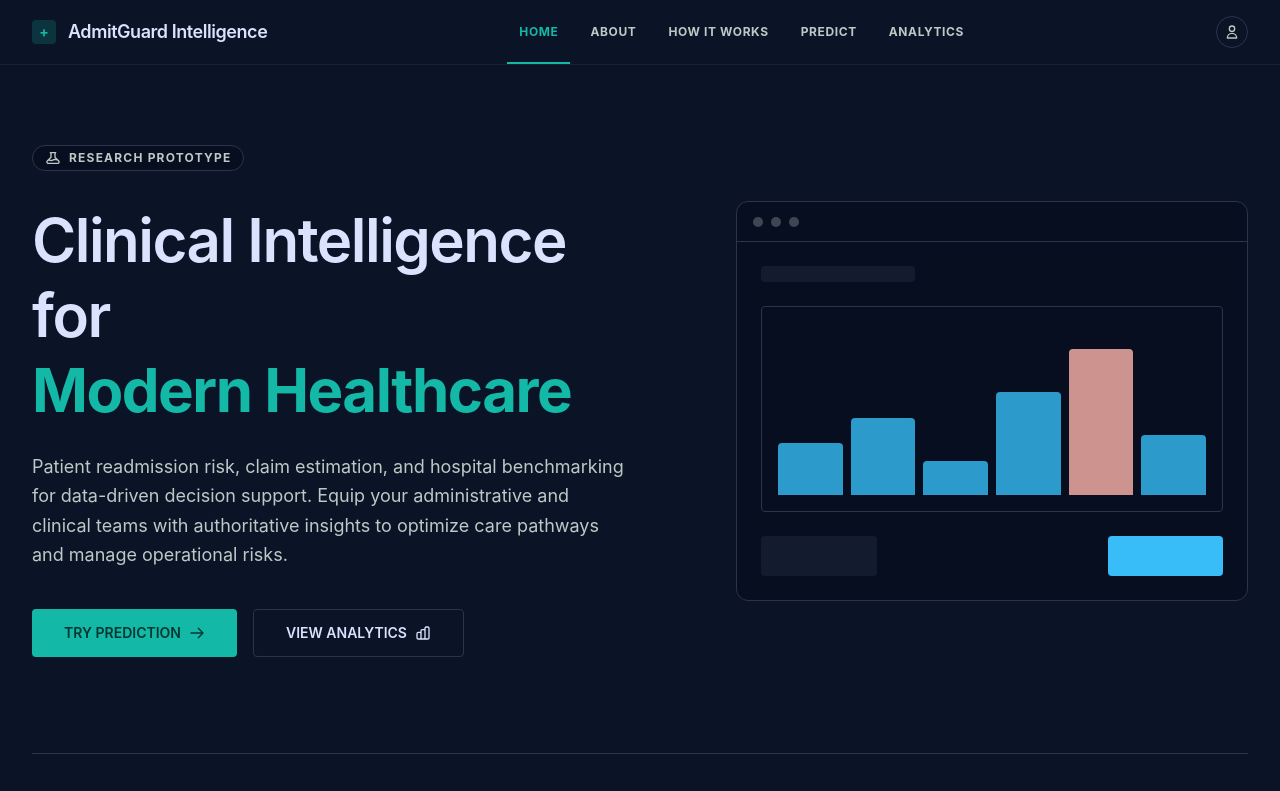
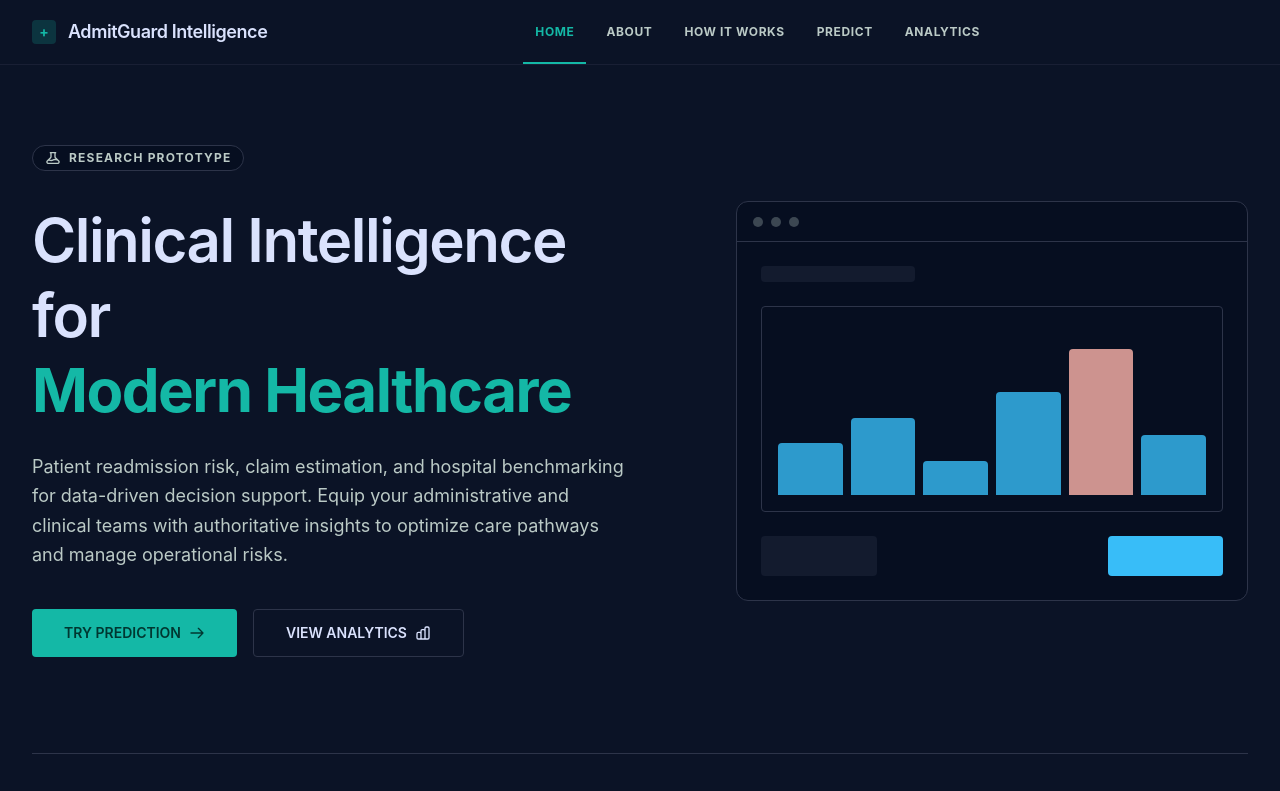
Before and after one commit to Priyanshu-Pathak/patient-readmission-claim-prediction, a Next.js app in the folder frontend/: page / in a window 1280 px wide. Shown: the top 791 px of the page. Built offline with nearby package versions, Linux system fonts and the light colour scheme.

Commit message:
docs: refresh README and finalize AdmitGuard UI polish

```diff
--- a/frontend/src/components/layout/AppShell.tsx
+++ b/frontend/src/components/layout/AppShell.tsx
@@ -82,10 +82,6 @@ export function AppShell({ children }: { children: React.ReactNode }) {
           </nav>
 
           <div className="flex items-center gap-4">
-            <div className="hidden md:flex h-8 w-8 rounded-full border border-border items-center justify-center text-muted-foreground">
-              <svg className="w-4 h-4" fill="none" stroke="currentColor" viewBox="0 0 24 24"><path strokeLinecap="round" strokeLinejoin="round" strokeWidth={2} d="M16 7a4 4 0 11-8 0 4 4 0 018 0zM12 14a7 7 0 00-7 7h14a7 7 0 00-7-7z" /></svg>
-            </div>
-
             {/* Mobile Menu Toggle */}
             <button
               onClick={() => setIsMobileMenuOpen(!isMobileMenuOpen)}
```
Also changed, not shown: 6 other files (tests, documents, lock files or other folders).
